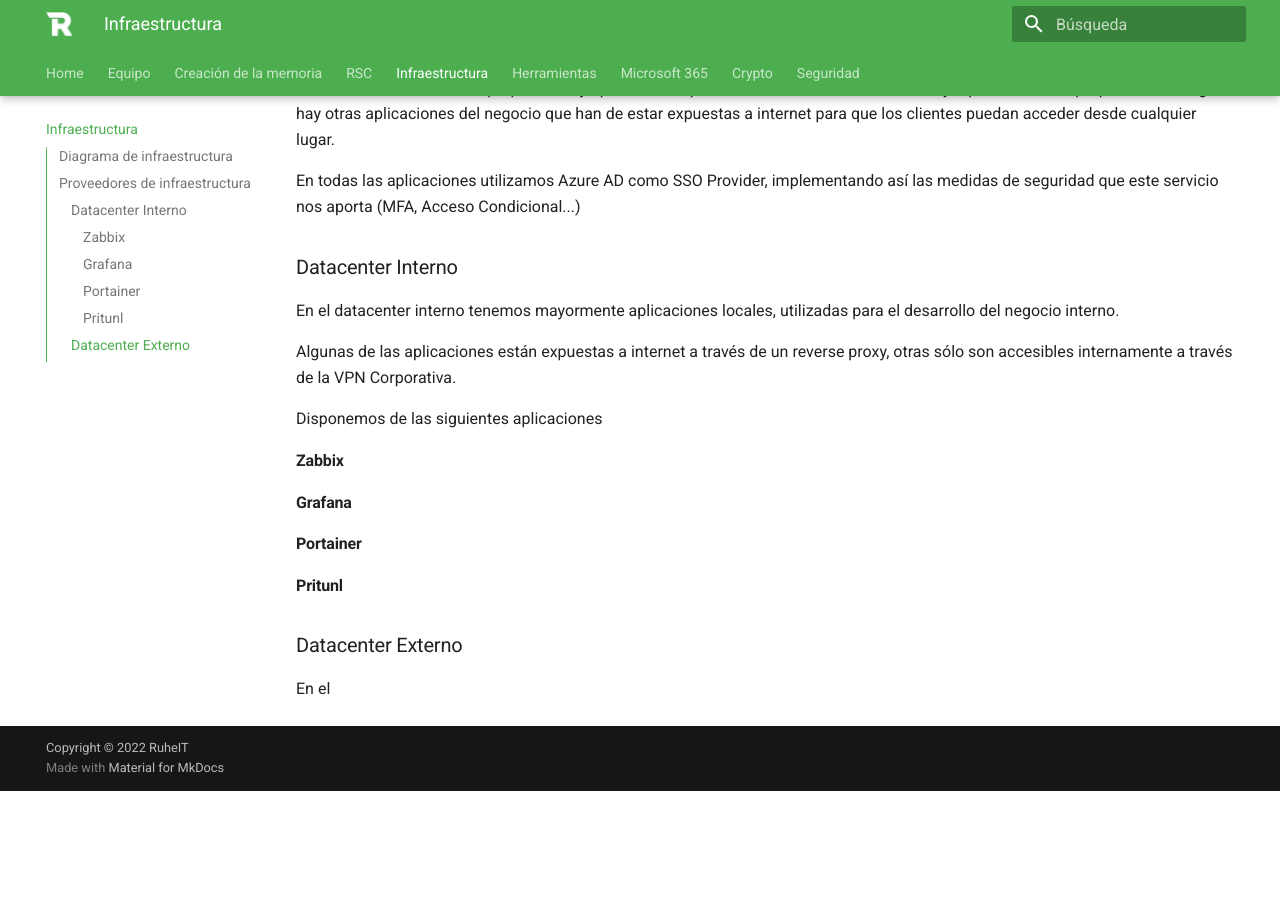
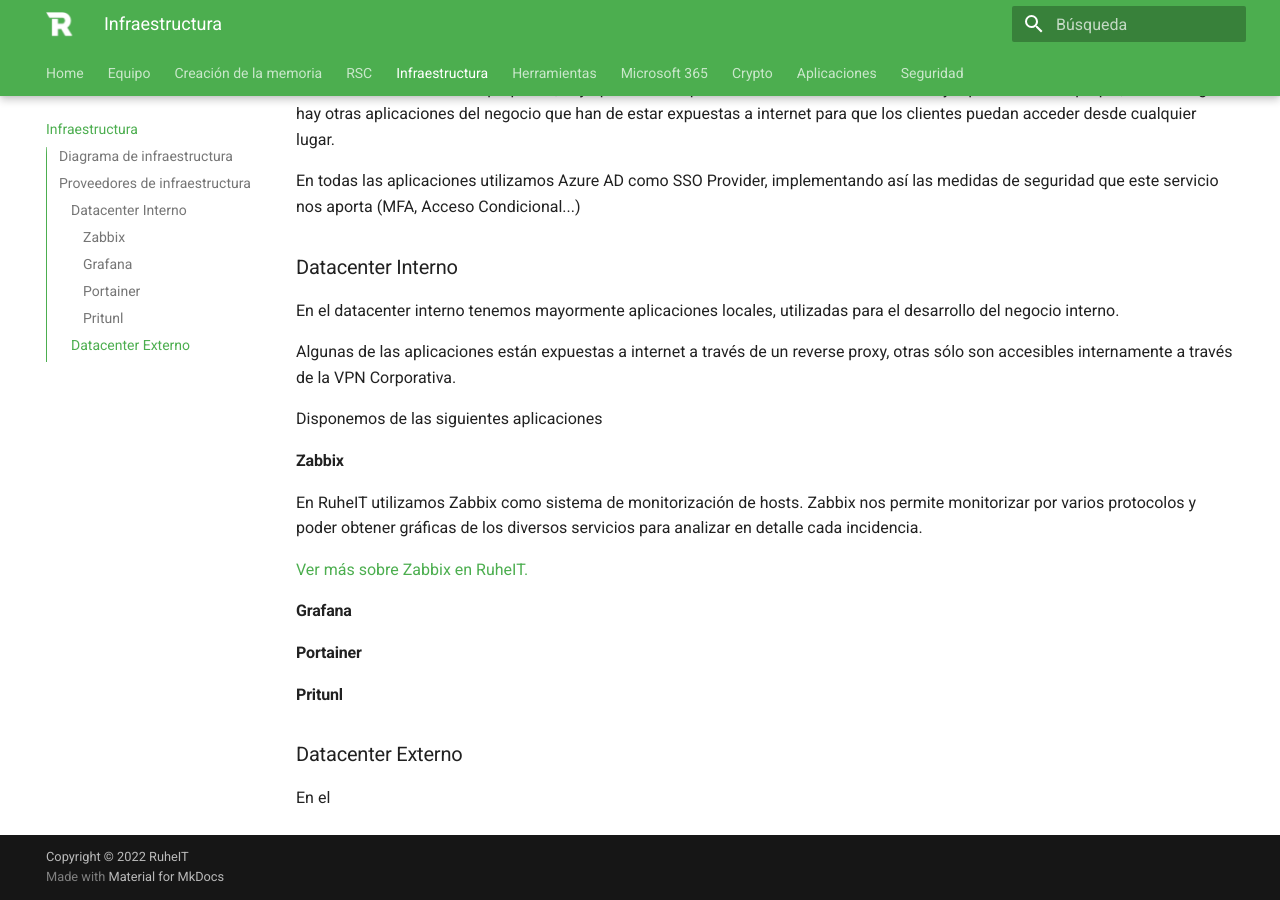
Before and after one commit to RuheIT/docs, an MkDocs documentation site: the page built from docs/infra.md, in a window 1280 px wide and 900 px high, scrolled down 921 px. Built offline with MkDocs 1.6.1 and Material for MkDocs 9.7.7, drawn with Linux system fonts in a browser that asks for light colours; before the commit the page ends 1712 px from its top, so only the background shows below that; some of the changed lines change nothing that is shown.

Commit message:
added apps

```diff
--- a/docs/infra.md
+++ b/docs/infra.md
@@ -27,6 +27,11 @@
 
 #### Zabbix
 
+En RuheIT utilizamos Zabbix como sistema de monitorización de hosts.
+Zabbix nos permite monitorizar por varios protocolos y poder obtener gráficas de los diversos servicios para analizar en detalle cada incidencia.
+
+[Ver más sobre Zabbix en RuheIT.](/aplicaciones/zabbix)
+
 #### Grafana
 
 #### Portainer
--- a/mkdocs.yml
+++ b/mkdocs.yml
@@ -23,6 +23,16 @@
     - Herramientas: herramientas.md
     - Microsoft 365: microsoft365.md
     - Crypto: crypto.md
+    - Aplicaciones:
+      - GoPhish: aplicaciones/gophish.md
+      - Grafana: aplicaciones/grafana.md
+      - Mailcow: aplicaciones/mailcow.md
+      - Nessus: aplicaciones/nessus.md
+      - Portainer: aplicaciones/portainer.md
+      - Pritunl: aplicaciones/pritunl.md
+      - PwnDoc: aplicaciones/pwndoc.md
+      - Vault: aplicaciones/vault.md
+      - Zabbix: aplicaciones/zabbix.md
     - Seguridad:
       - Mitigaciones realizadas:
         - XMLRPC en WordPress: mitigacionesSeguridad/mitigationXmlrpc.md
```
